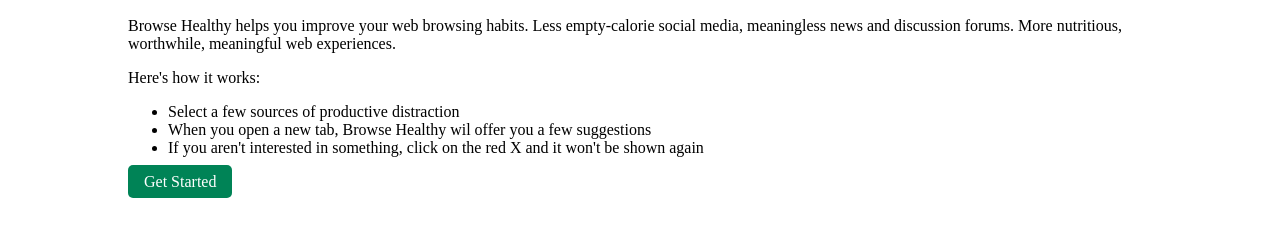
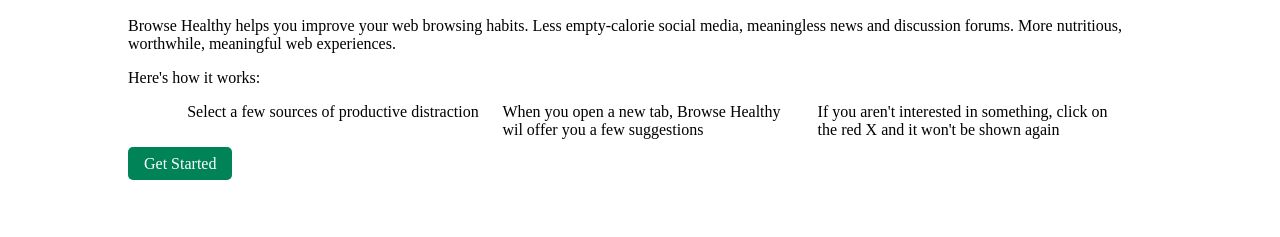
Before and after one commit to jogjayr/productivity, a browser extension: page chrome/app/welcome.html in a window 1280 px wide. Shown: the part 151-388 px from the top of the page. Drawn offline with nearby package versions, Linux system fonts and the light colour scheme; files that its build step writes are made by us from their sources.

Commit message:
Add steps to the welcome page

```diff
--- a/chrome/app/styles/main.css
+++ b/chrome/app/styles/main.css
@@ -109,7 +109,16 @@
 .container-row {
     display:flex;
 }
+.welcome-steps {
+    display: flex;
+    list-style-type: none;
+    justify-content: center;
+}
+.welcome-step {
+    flex-basis: 30%;
 
+    margin-right: 20px;
+}
 .ban-list {
     display: flex;
     flex-direction: row;
--- a/chrome/app/welcome.html
+++ b/chrome/app/welcome.html
@@ -35,10 +35,10 @@
             <h2>Welcome to Browse Healthy!</h2>
             <p>Browse Healthy helps you improve your web browsing habits. Less empty-calorie social media, meaningless news and discussion forums. More nutritious, worthwhile, meaningful web experiences.</p>
             <p>Here's how it works:
-                <ul>
-                    <li>Select a few sources of productive distraction</li>
-                    <li>When you open a new tab, Browse Healthy wil offer you a few suggestions</li>
-                    <li>If you aren't interested in something, click on the red X and it won't be shown again</li>
+                <ul class='welcome-steps'>
+                    <li class='welcome-step'>Select a few sources of productive distraction</li>
+                    <li class='welcome-step'>When you open a new tab, Browse Healthy wil offer you a few suggestions</li>
+                    <li class='welcome-step'>If you aren't interested in something, click on the red X and it won't be shown again</li>
                 </ul>
             </p>
         </div>
```
